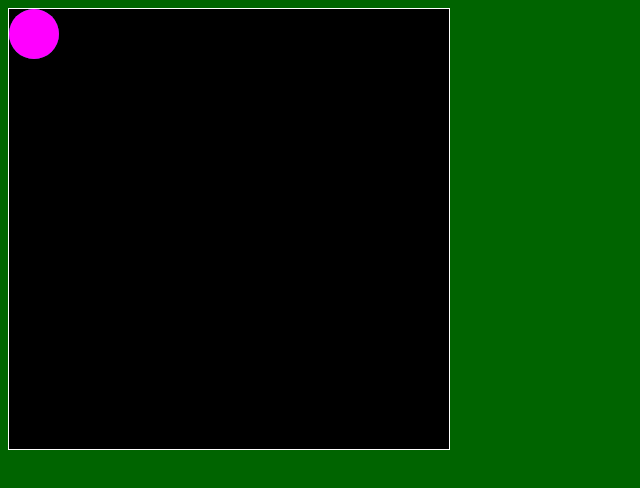
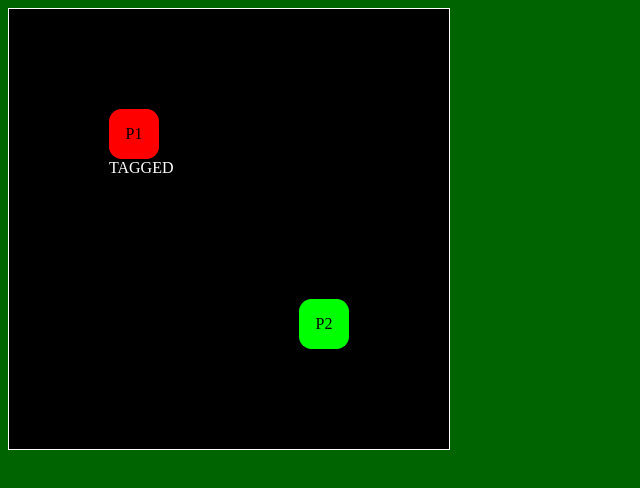
Before and after one commit to GavinHerdt99/GavinHerdt99.github.io, a plain HTML site: page asd-projects/walker/index.html in a window 1280 px wide. Shown: the whole page, without its empty margins (0-640 px from the left). Drawn offline with Linux system fonts and the light colour scheme.

Commit message:
added tag to walker

```diff
--- a/asd-projects/walker/index.css
+++ b/asd-projects/walker/index.css
@@ -16,7 +16,8 @@ body {
   width: 50px;
   height: 50px;
   position: absolute;
-  border-radius: 50%;
+  border-radius: 25%;
+  text-align: center;
 }
 
 #walker2 {
@@ -24,5 +25,14 @@ body {
   width: 50px;
   height: 50px;
   position: absolute;
-  border-radius: 50%;
+  border-radius: 25%;
+  text-align: center;
 }
+
+.tagged {
+  background: red;
+}
+
+#tag-indicator {
+  color: white;
+}
--- a/asd-projects/walker/index.html
+++ b/asd-projects/walker/index.html
@@ -13,8 +13,9 @@
 
   <body>
     <div id='board'>
-      <div id='walker'></div>
-      <div id='walker2'></div>
+      <div id='walker'><p>P1</p></div>
+      <div id='walker2'><p>P2</p></div>
+      <p id="tag-indicator">TAGGED</p>
     </div>
   </body>
 </html>
--- a/asd-projects/walker/index.js
+++ b/asd-projects/walker/index.js
@@ -13,15 +13,18 @@ const KEY = {
   D: 68
 }
 
-var posX = 0;
-var posY = 0;
+var posX = 100;
+var posY = 100;
 var speedX = 0;
 var speedY = 0;
 
-var posX2 = 0;
-var posY2 = 0;
+var posX2 = 290;
+var posY2 = 290;
 var speedX2 = 0;
 var speedY2 = 0;
+
+var height = 50
+var width = 50
 
 function runProgram(){
   ////////////////////////////////////////////////////////////////////////////////
@@ -32,6 +35,8 @@ function runProgram(){
   var FRAME_RATE = 60;
   var FRAMES_PER_SECOND_INTERVAL = 1000 / FRAME_RATE;
 
+  var square1 = {}
+  var square2 = {}
   // Game Item Objects
 
 
@@ -39,6 +44,16 @@ function runProgram(){
   var interval = setInterval(newFrame, FRAMES_PER_SECOND_INTERVAL);   // execute newFrame every 0.0166 seconds (60 Frames per second)
   $(document).on('keydown', handleKeyDown);                           // change 'eventType' to the type of event you want to handle
   $(document).on('keyup', handleKeyUp);
+
+  var tagBeginner = Math.random()
+  if (tagBeginner < .5) {
+    $("#walker").attr("class", "tagged")
+    $("#walker2").attr("class", "not-tagged")
+  }
+  else if (tagBeginner >= .5){
+    $("#walker2").attr("class", "tagged")
+    $("#walker").attr("class", "not-tagged")
+  }
 
   ////////////////////////////////////////////////////////////////////////////////
   ///////////////////////// CORE LOGIC ///////////////////////////////////////////
@@ -75,6 +90,44 @@ function runProgram(){
     }
     if (posY2 > 390) {
       posY2 = 0
+    }
+
+    $(".tagged").css("background", "red")
+    $(".not-tagged").css("background", "lime")
+    $("#tag-indicator").appendTo(".tagged")
+
+    square1.left = posX
+    square1.right = posX + width
+    square1.top = posY
+    square1.bottom = posY + height
+    square2.left = posX2
+    square2.right = posX2 + width
+    square2.top = posY2
+    square2.bottom = posY2 + height
+
+    if (((square1.left < square2.right) && (square1.right > square2.left)) && ((square1.top < square2.bottom) && (square1.bottom > square2.top))) {
+      $(".not-tagged").attr("class", "tagging")
+      $(".not-tagged").removeAttr("class", "not-tagged")
+      $(".tagged").attr("class", "not-tagged")
+      $(".tagged").removeAttr("class", "tagged")
+      $(".tagging").attr("class", "tagged")
+      $(".tagging").removeAttr("class", "tagging")
+      if(square1.left < square2.left) {
+        posX -= 50
+        posX2 += 50
+      }
+      else if(square1.right > square2.right) {
+        posX += 50
+        posX2 -= 50
+      }
+      if(square1.top < square2.top) {
+        posY -= 50
+        posY2 += 50
+      }
+      else if(square1.bottom > square2.bottom) {
+        posY += 50
+        posY2 -= 50
+      }
     }
   }
 
```
